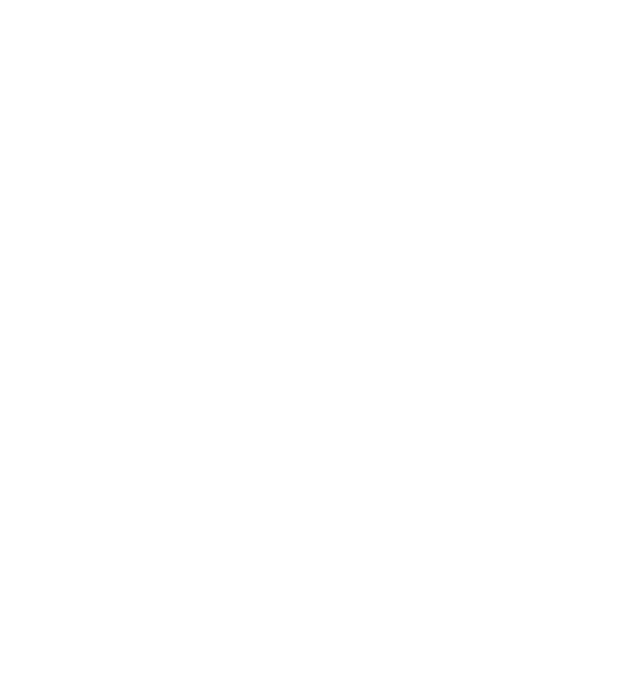
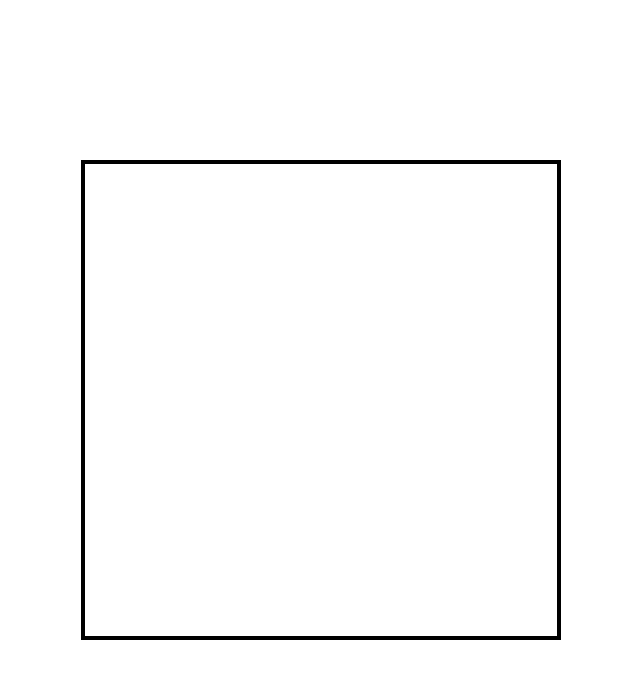
Before and after one commit to Exudias/odin-sketch, a plain HTML site: page index.html in a window 1280 px wide. Shown: the whole page, without its empty margins (319-959 px from the left). Drawn offline with Linux system fonts and the light colour scheme.

Commit message:
Add support for generating and visualizing grid

```diff
--- a/css/styles.css
+++ b/css/styles.css
@@ -0,0 +1,36 @@
+html, body {
+    height: 100%;
+    width: 100%;
+    padding: 0;
+    margin: 0;
+}
+
+body {
+    display: flex;
+    justify-content: center;
+    align-items: center;
+}
+
+.grid-container {
+    box-sizing: border-box;
+    border: 4px solid black;
+    height: 60%;
+    aspect-ratio: 1 / 1;
+}
+
+.grid-row {
+    display: flex;
+    flex: 1;
+}
+
+.grid-main {
+    display: flex;
+    width: 100%;
+    height: 100%;
+    flex-direction: column;
+}
+
+.grid-item {
+    background-color: white;
+    flex: 1;
+}
--- a/index.html
+++ b/index.html
@@ -5,10 +5,12 @@
     <meta http-equiv="X-UA-Compatible" content="IE=edge">
     <meta name="viewport" content="width=device-width, initial-scale=1.0">
     <title>Etch-a-Sketch</title>
-    <script src="js/javascript.js"></script>
+    <script src="js/javascript.js" defer></script>
     <link rel="stylesheet" href="css/styles.css">
 </head>
 <body>
+    <div class="grid-container">
 
+    </div>
 </body>
 </html>
--- a/js/javascript.js
+++ b/js/javascript.js
@@ -0,0 +1,22 @@
+function generateGrid(x, y)
+{
+    let grid = document.createElement("div");
+    grid.classList.add("grid-main");
+    for (let i = 0; i < y; i++)
+    {
+        let gridRow = document.createElement("div");
+        gridRow.classList.add("grid-row");
+        for (let j = 0; j < x; j++)
+        {
+            let gridItem = document.createElement("div");
+            gridItem.classList.add("grid-item");
+            gridRow.appendChild(gridItem);
+        }
+        grid.appendChild(gridRow);
+    }
+    return grid;
+}
+
+const gridContainer = document.querySelector(".grid-container");
+console.log(gridContainer);
+gridContainer.appendChild(generateGrid(16, 16));
```
